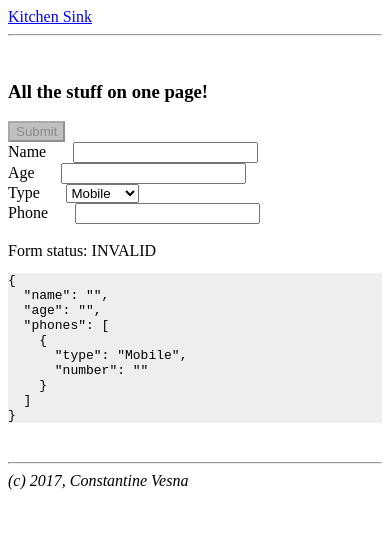
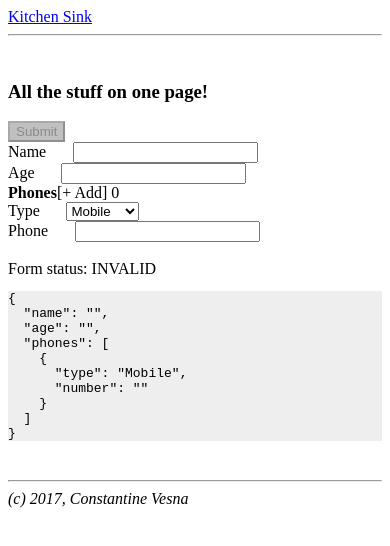
Before and after one commit to c69/angular-reactive-forms, an Angular app: page /kitchen-sink in a window 390 px wide. Shown: the top 546 px of the page. Built offline with nearby package versions, Linux system fonts and the light colour scheme.

Commit message:
ability to add items to array of phones

```diff
--- a/src/app/form-kitchen-sink/form-kitchen-sink.component.html
+++ b/src/app/form-kitchen-sink/form-kitchen-sink.component.html
@@ -21,8 +21,15 @@
 
   <label>Gender<select><option>Other</option></select></label>
 -->
-<div formArrayName="phones" *ngFor="let phone of kitchenSink.controls.phones.controls; let i = index;">
-  <ng-container [formGroupName]="i">
+<div formArrayName="phones">
+  <b>Phones</b> <a (click)="addPhone()">[+ Add]</a>
+  <ng-container
+    [formGroupName]="i"
+    *ngFor="
+      let phone of kitchenSink.controls.phones.controls;
+      let i = index;
+    ">
+    {{i}}
     <label>Type<select formControlName="type">
       <option>Mobile</option>
       <option>Landline</option>
--- a/src/app/form-kitchen-sink/form-kitchen-sink.component.ts
+++ b/src/app/form-kitchen-sink/form-kitchen-sink.component.ts
@@ -26,11 +26,23 @@ export class FormKitchenSinkComponent implements OnInit {
       name: ['', Validators.required],
       age: ['', [Validators.min(18)]],
       phones: this.fb.array([
-        this.fb.group({
-          type: ['Mobile'],
-          number: ['', Validators.maxLength(20)]
-        })
+        this.createFormGroup_Phone('Mobile')
       ])
+    });
+  }
+  addPhone () {
+    // untyped forms in Angular is subject of many complains
+    // for 5.0.0 we can still use old TS trick with "type assertion"
+    // but pull request with fix is already submitted
+    // so, hopefully the wait will not be too long
+    (this.kitchenSink.controls.phones as FormArray).push(
+      this.createFormGroup_Phone()
+    );
+  }
+  createFormGroup_Phone (initialType: string = '', initialNumber: string = '') {
+    return this.fb.group({
+      type: [initialType],
+      number: [initialNumber, Validators.maxLength(20)]
     });
   }
   sendStuffOutside (data) {
```
